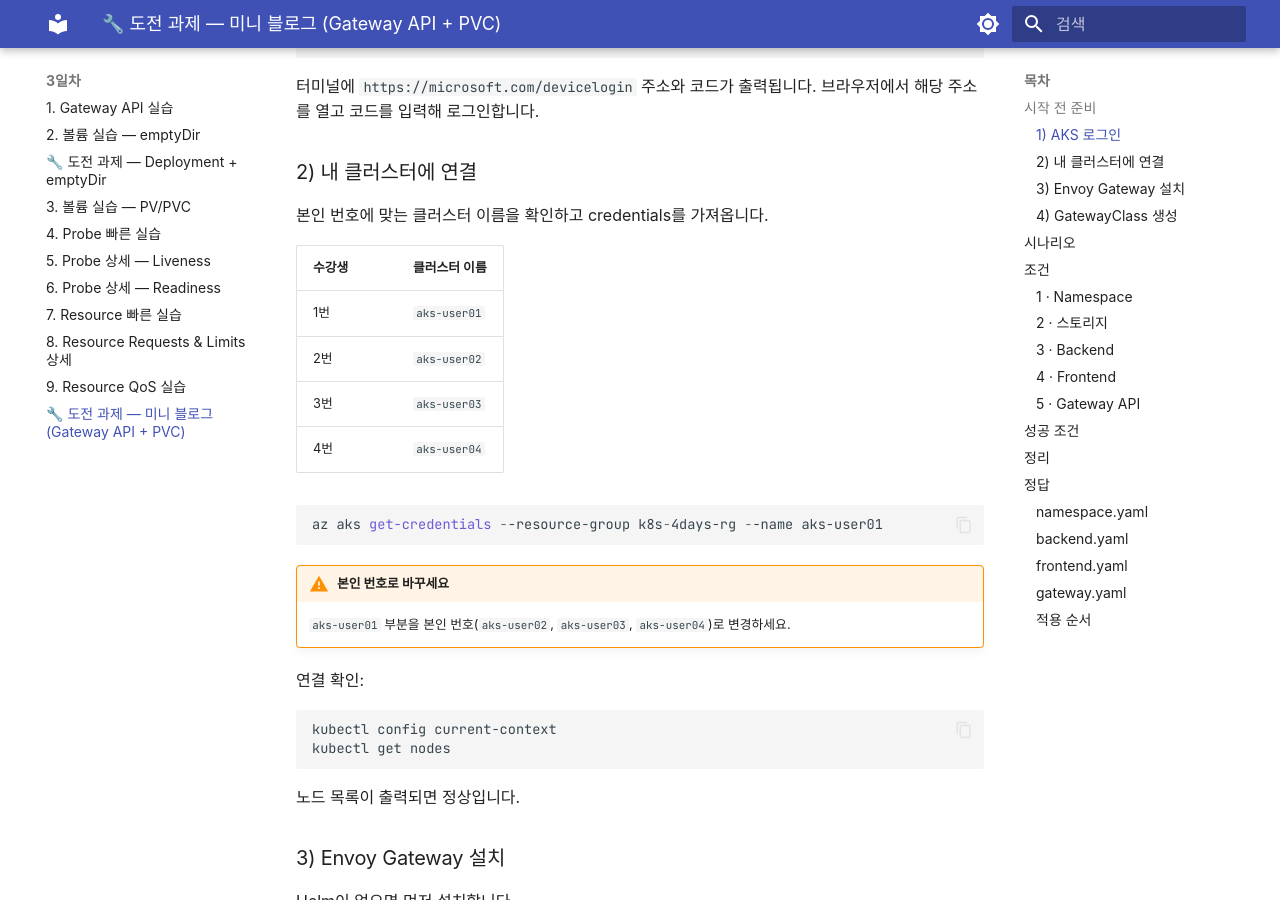
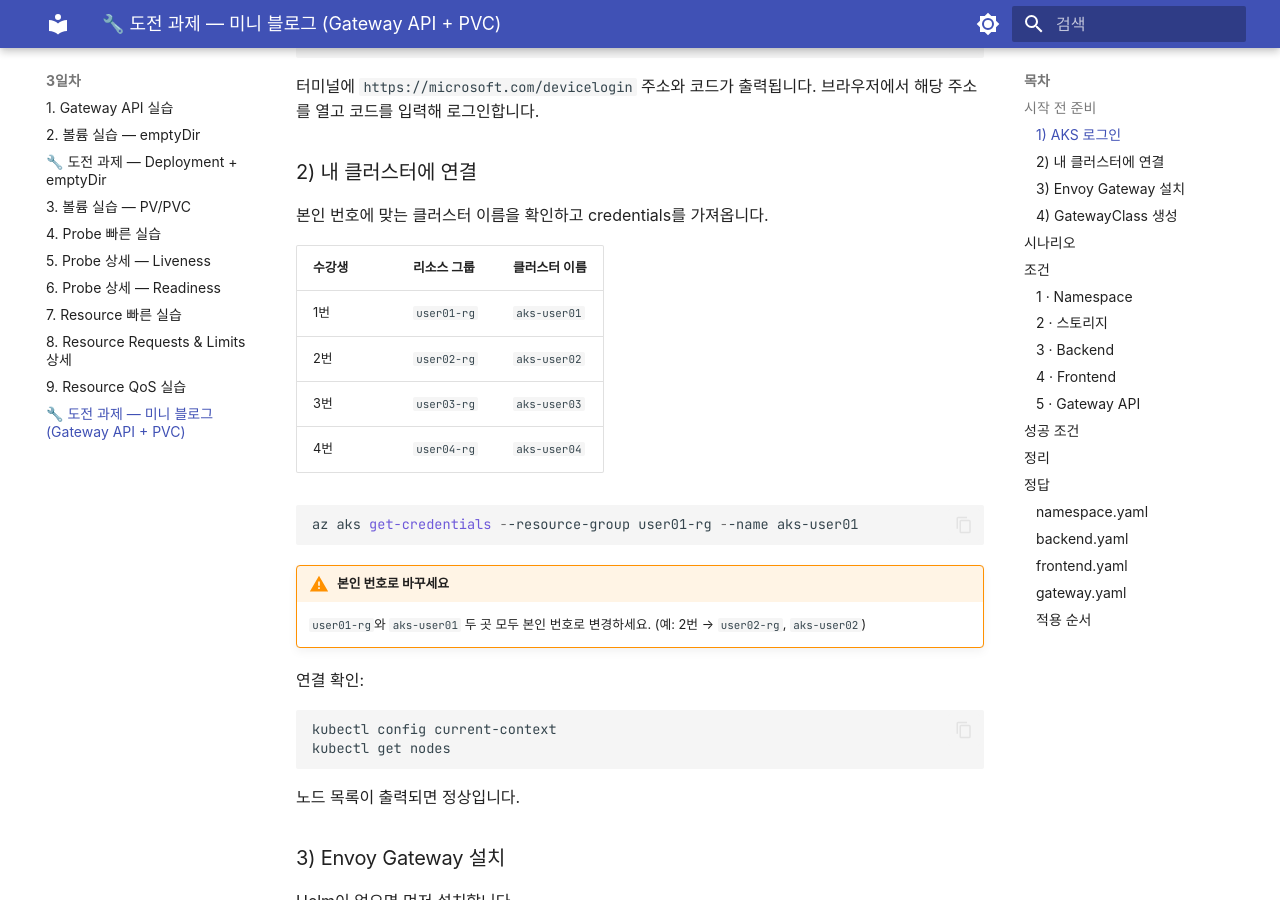
Before and after one commit to skilleat-labs/k8s-for-4days, an MkDocs documentation site: the page built from docs/day3/challenge-miniblog.md, in a window 1280 px wide and 900 px high, scrolled down 440 px. Built offline with MkDocs 1.6.1 and Material for MkDocs 9.7.7, drawn with Linux system fonts in a browser that asks for light colours; some web fonts are replaced.

Commit message:
Fix resource group names to user01-rg~user04-rg pattern
Co-Authored-By: Claude Sonnet 4.6 <noreply@anthropic.com>

````diff
--- a/docs/day3/challenge-miniblog.md
+++ b/docs/day3/challenge-miniblog.md
@@ -20,19 +20,19 @@ az login --use-device-code
 
 본인 번호에 맞는 클러스터 이름을 확인하고 credentials를 가져옵니다.
 
-| 수강생 | 클러스터 이름 |
-|--------|--------------|
-| 1번 | `aks-user01` |
-| 2번 | `aks-user02` |
-| 3번 | `aks-user03` |
-| 4번 | `aks-user04` |
+| 수강생 | 리소스 그룹 | 클러스터 이름 |
+|--------|------------|--------------|
+| 1번 | `user01-rg` | `aks-user01` |
+| 2번 | `user02-rg` | `aks-user02` |
+| 3번 | `user03-rg` | `aks-user03` |
+| 4번 | `user04-rg` | `aks-user04` |
 
 ```powershell
-az aks get-credentials --resource-group k8s-4days-rg --name aks-user01
+az aks get-credentials --resource-group user01-rg --name aks-user01
 ```
 
 !!! warning "본인 번호로 바꾸세요"
-    `aks-user01` 부분을 본인 번호(`aks-user02`, `aks-user03`, `aks-user04`)로 변경하세요.
+    `user01-rg`와 `aks-user01` 두 곳 모두 본인 번호로 변경하세요. (예: 2번 → `user02-rg`, `aks-user02`)
 
 연결 확인:
 
````
